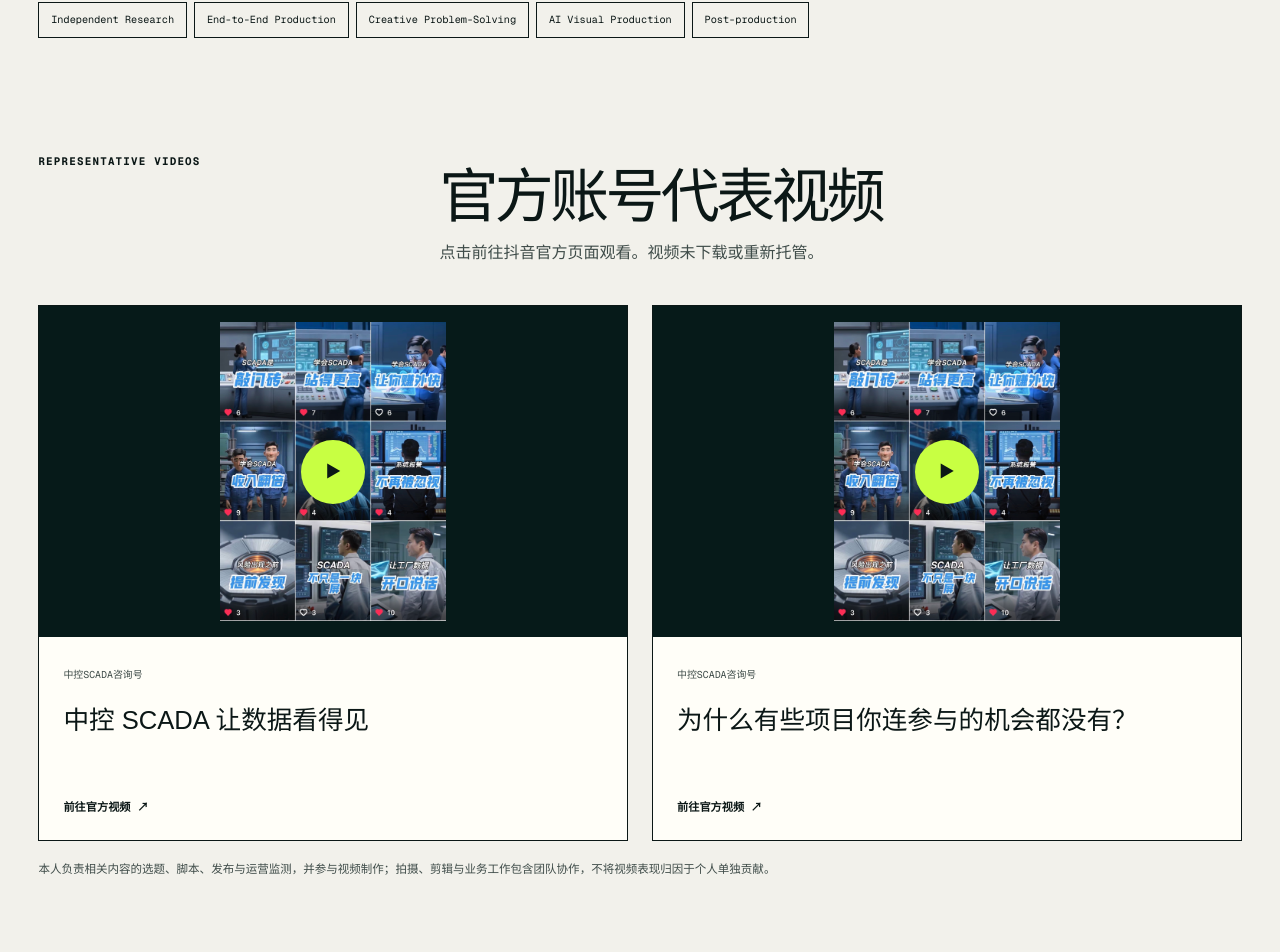
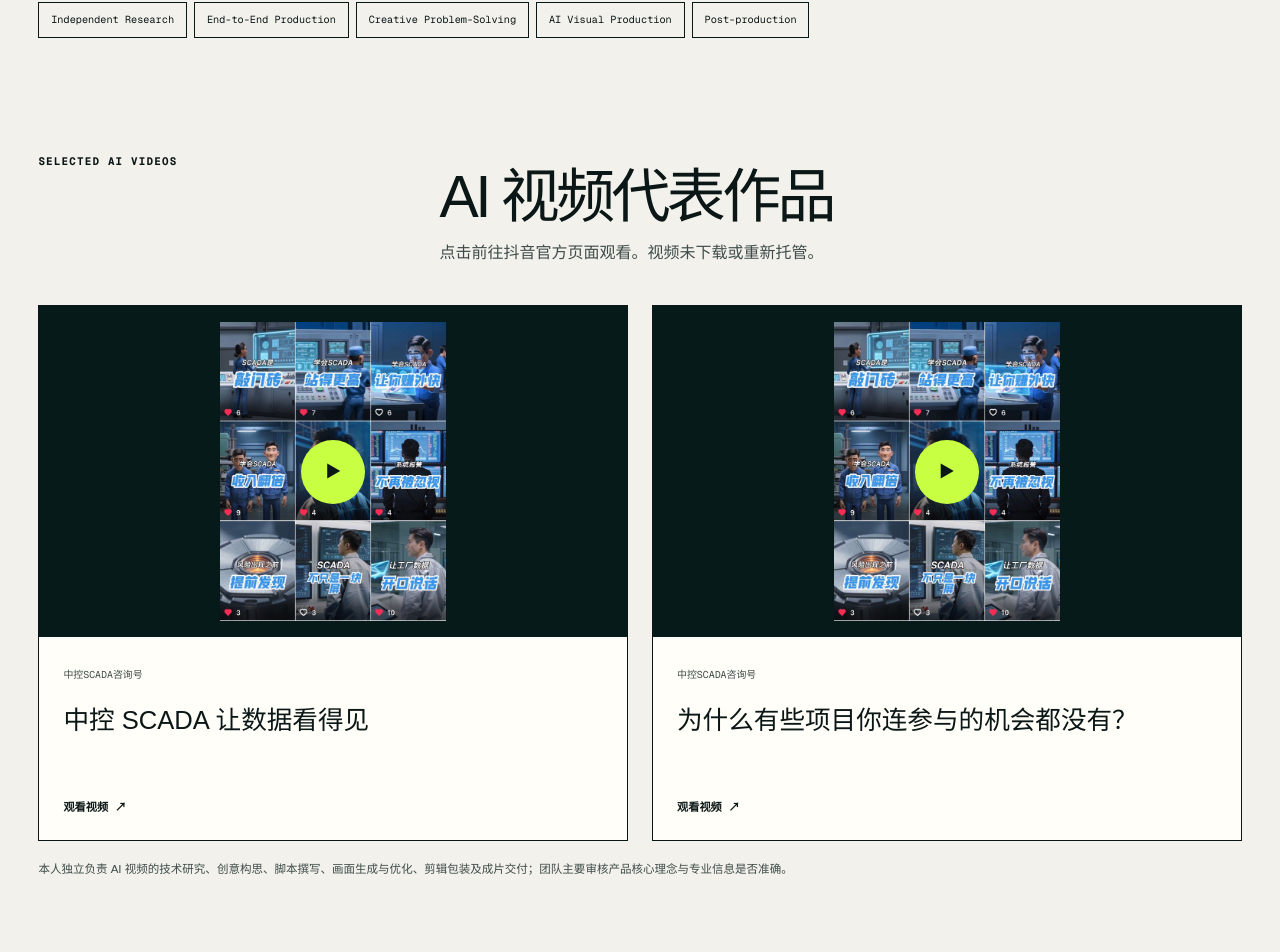
Before and after one commit to whxznjgn1983-pixel/portfolio-starter-kit, a Next.js app: page /projects/ai-video-production in a window 1280 px wide. Shown: the part 3623-4575 px from the top of the page. Built offline with nearby package versions, Linux system fonts and the light colour scheme.

Commit message:
Add AI video showcase content

```diff
--- a/app/projects/[slug]/page.tsx
+++ b/app/projects/[slug]/page.tsx
@@ -107,18 +107,27 @@
 
 function VideoCards({ project }: { project: CaseStudy }) {
   if (!project.videos?.length) return null
+  const isAiProject = project.slug === 'ai-video-production'
   return (
     <section className="representative-videos" aria-labelledby="representative-videos-heading">
-      <div className="video-section-heading"><p className="eyebrow">REPRESENTATIVE VIDEOS</p><h2 id="representative-videos-heading">官方账号代表视频</h2><p>点击前往抖音官方页面观看。视频未下载或重新托管。</p></div>
+      <div className="video-section-heading">
+        <p className="eyebrow">{isAiProject ? 'SELECTED AI VIDEOS' : 'REPRESENTATIVE VIDEOS'}</p>
+        <h2 id="representative-videos-heading">{isAiProject ? 'AI 视频代表作品' : '官方账号代表视频'}</h2>
+        <p>点击前往抖音官方页面观看。视频未下载或重新托管。</p>
+      </div>
       <div className="external-video-grid">
         {project.videos.map((video) => (
           <a key={video.url} href={video.url} target="_blank" rel="noreferrer" className="external-video-card" aria-label={`在抖音观看：${video.title}`}>
             <div className="external-video-image"><Image src={video.image} alt={video.imageAlt} fill sizes="(max-width: 760px) 100vw, 50vw" className="media-contain" /><span className="play-icon" aria-hidden="true">▶</span></div>
-            <div><span>{video.source}</span><h3>{video.title}</h3><p>前往官方视频 <ArrowIcon /></p></div>
+            <div><span>{video.source}</span><h3>{video.title}</h3><p>{isAiProject ? '观看视频' : '前往官方视频'} <ArrowIcon /></p></div>
           </a>
         ))}
       </div>
-      <p className="video-role-note">本人负责相关内容的选题、脚本、发布与运营监测，并参与视频制作；拍摄、剪辑与业务工作包含团队协作，不将视频表现归因于个人单独贡献。</p>
+      <p className="video-role-note">
+        {isAiProject
+          ? '本人独立负责 AI 视频的技术研究、创意构思、脚本撰写、画面生成与优化、剪辑包装及成片交付；团队主要审核产品核心理念与专业信息是否准确。'
+          : '本人负责相关内容的选题、脚本、发布与运营监测，并参与视频制作；拍摄、剪辑与业务工作包含团队协作，不将视频表现归因于个人单独贡献。'}
+      </p>
     </section>
   )
 }
```
